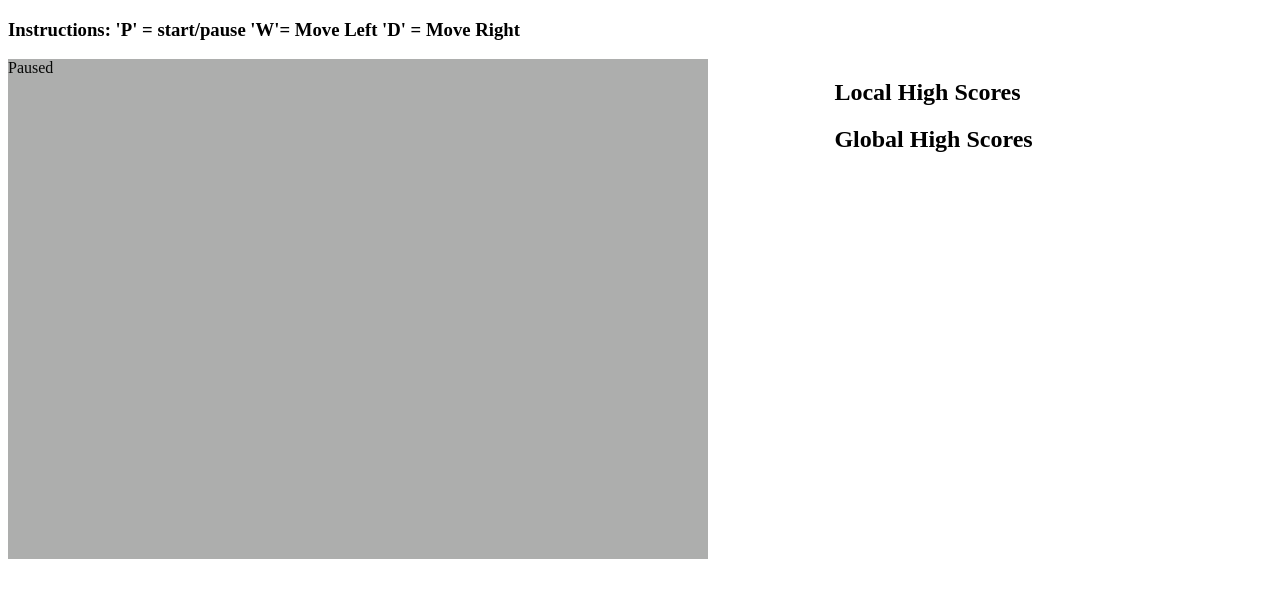
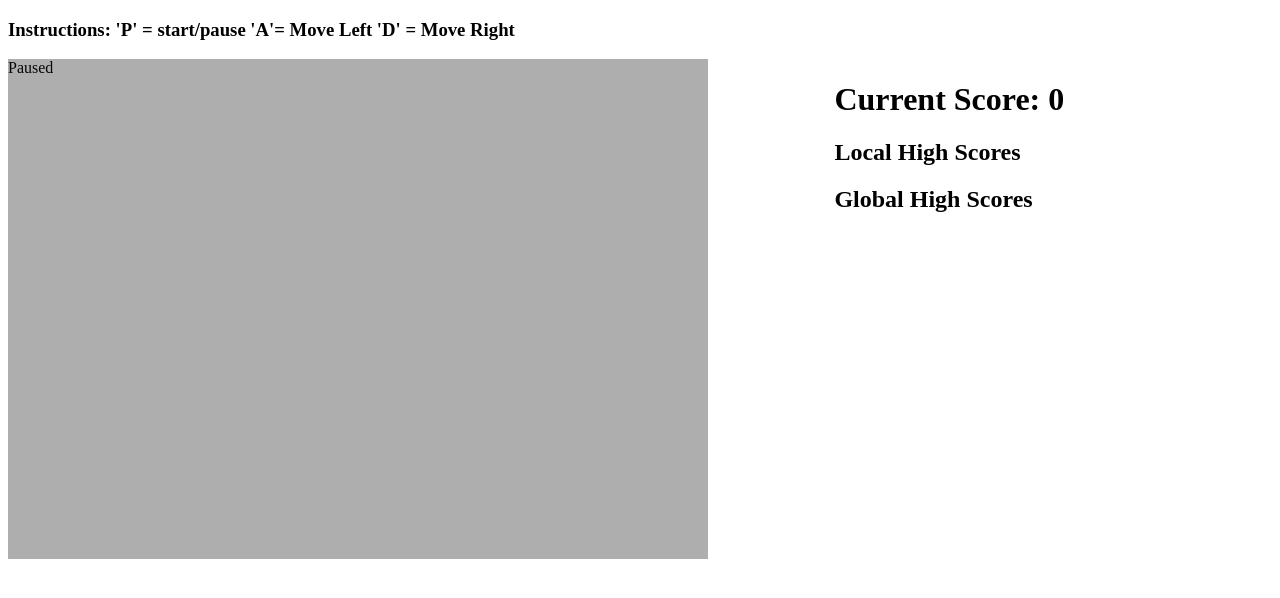
Before and after one commit to MODuser2013/GroupProject1, a plain HTML site: page index.html in a window 1280 px wide. Drawn offline with Linux system fonts and the light colour scheme; no server answers.

Commit message:
Added current score, fixed instructions

```diff
--- a/game.js
+++ b/game.js
@@ -163,7 +163,6 @@ function initScene() {
    gCamera.rotation.x = -0.6;
    gCamera.translateZ(-25);
 
-
       ob1.generate();
       ob2.generate();
       ob3.generate();
@@ -238,6 +237,7 @@ function update() {
         gScene.add(ob5.data);
         distance++;
         speed = (Math.round(distance / 6) + 5);
+        document.getElementById('score').innerHTML = 'Current Score: ' + distance;
     }
 
 }
--- a/index.html
+++ b/index.html
@@ -9,6 +9,7 @@
             height: 500px;
             float: left;
         }
+
         #highScores {
             float: left;
             margin-left: 10%;
@@ -41,10 +42,11 @@
     </style>
 </head>
 <body ng-app ng-controller="Ctrl">
-<h3>Instructions: 'P' = start/pause  'W'= Move Left   'D' = Move Right</h3>
+<h3>Instructions: 'P' = start/pause  'A'= Move Left   'D' = Move Right</h3>
 <div id="canvas"></div>
 
 <div id="highScores">
+    <h1 id="score">Current Score: 0</h1>
     <h2>Local High Scores</h2>
     <ol>
         <li ng-repeat="l in localHS">{{l.name}} - {{l.score}}</li>
```
